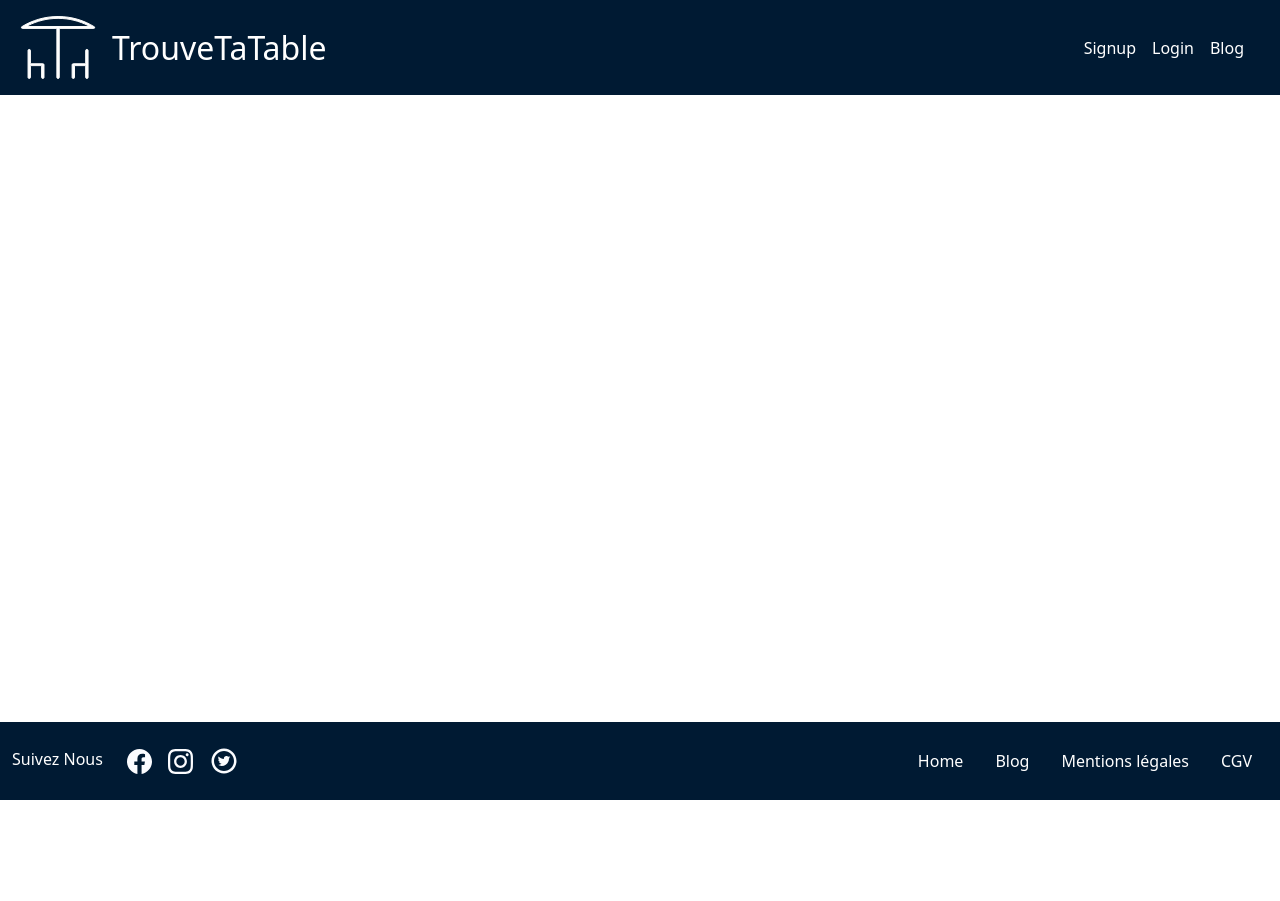
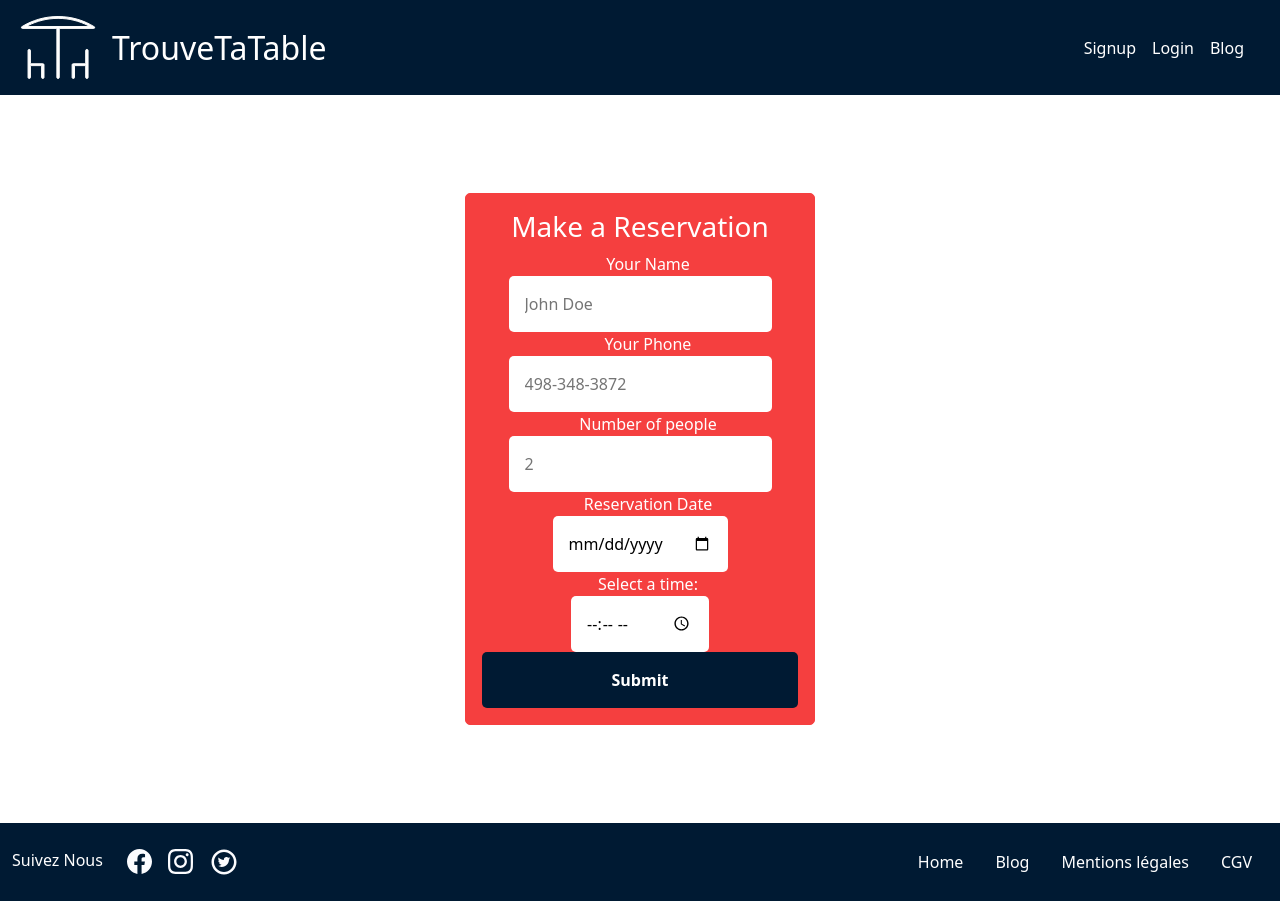
Before and after one commit to chendanet/frontend_trouvetatabe, a React (Create React App) app: page /venues/1 in a window 1280 px wide. Before the commit the page ends 800 px from the top, so only its background shows below. Built offline with nearby package versions, Linux system fonts and the light colour scheme; no server answers.

Commit message:
test booking

```diff
--- a/src/pages/Booking/index.jsx
+++ b/src/pages/Booking/index.jsx
@@ -12,7 +12,7 @@ const Booking = () => {
     const [seat, setSeat] = useState()
     const [time, setTime] = useState()
     const [date, setDate] = useState()
-
+    const userId = useSelector(state => state.authReducer.id)
     const history = useHistory()
     const token = Cookies.get(config.COOKIE_STORAGE_KEY)
 
@@ -20,7 +20,9 @@ const Booking = () => {
         booking: {
             seat: seat,
             time: time,
-            date: date
+            date: date,
+            user_id: userId,
+            // venue_id: venueId
         }
     }
     const fetchBooking = async (e) => {
--- a/src/pages/ListVenue/index.jsx
+++ b/src/pages/ListVenue/index.jsx
@@ -47,7 +47,7 @@ function ListVenues() {
             src={item.photo}
             alt=""
           />
-            <Link to={"/venues/" + item.id}>
+            <Link to={"/venues/" + item.id} >
 
           <div className="container-item">
               <h5>{item.name}</h5>
--- a/src/pages/Venue/index.jsx
+++ b/src/pages/Venue/index.jsx
@@ -5,6 +5,8 @@ import { useSelector } from "react-redux";
 import Cookies from "js-cookie";
 import config from "config";
 import "pages/Venue/Venue.css";
+
+
 
 const Venue = ({ venues }) => {
   const { idVenue } = useParams();
@@ -16,6 +18,11 @@ const Venue = ({ venues }) => {
 
   const history = useHistory();
   const currentUser = useSelector((state) => state.authReducer);
+  const [seat, setSeat] = useState()
+    const [time, setTime] = useState()
+    const [date, setDate] = useState()
+    const userId = useSelector(state => state.authReducer.id)
+
   const dataVenue = {
     venue: {
       name: name,
@@ -65,6 +72,50 @@ const Venue = ({ venues }) => {
       .then((response) => response.json())
       .then((data) => setCurrentVenue(data));
   }, [idVenue]);
+
+  // ajout page /////////////////////////
+
+
+
+    const dataBooking = {
+        booking: {
+            seat: seat,
+            time: time,
+            date: date,
+            user_id: userId,
+            venue_id: idVenue
+        }
+    }
+    const fetchBooking = async (e) => {
+        e.preventDefault()
+
+
+        console.log('token', token)
+
+        const response = await fetch(`http://localhost:3000/api/bookings`,
+            {
+                method: 'post',
+                headers: {
+                    'Authorization': `Bearer ${token}`,
+                    'Content-Type': 'application/json'
+                },
+                body: JSON.stringify(dataBooking)
+            })
+
+        if (response) {
+            history.push('/')
+            return
+        }
+
+        const data = await response.json()
+         console.log(data)
+    }
+
+
+
+    console.log("token", token);
+    console.log("dataBooking", dataBooking);
+
 
   const body = (
     <div className="container d-flex align-items-center justify-content-center">
@@ -160,7 +211,60 @@ const Venue = ({ venues }) => {
                 </div>
               )}
             </div>
-          )}
+        )}
+
+        <div className="container d-flex align-items-center justify-content-center">
+      <div className="form-container" align="center">
+      <h3> Make a Reservation </h3>
+            <form>
+          <label for="name">Your Name</label>
+          <input
+            type="text"
+            id="name"
+            name="visitor_name"
+            placeholder="John Doe"
+
+            // onChange={(e) => setName(e.target.value)}
+          />
+          <label for="phone">Your Phone</label>
+          <input type="tel"
+          id="phone"
+          name="visitor_phone"
+          placeholder="498-348-3872"
+          />
+          <label for="adult">Number of people</label>
+        <input
+        type="number"
+        id="people"
+        name="total_people"
+        placeholder="2"
+        min="1"
+
+        onChange={(e) => setSeat(e.target.value)}
+        />
+        <label for="checkin-date"> Reservation Date</label>
+         <input
+         type="date"
+         id="checkin-date"
+         name="checkin"
+         align="center"
+         onChange={(e) => setDate(e.target.value)}
+         />
+         <br/>
+        <label for="appt" align="center">Select a time:</label>
+         <br/>
+         <input
+         type="time"
+         id="appt"
+         name="appt"
+         onChange={(e) => setTime(e.target.value)}
+        />
+            <button type="submit" onClick={fetchBooking} className="btn-signin"> Submit </button>
+        </form>
+      </div>
+      </div>
+
+
         </div>
       </div>
     // </div>
```
